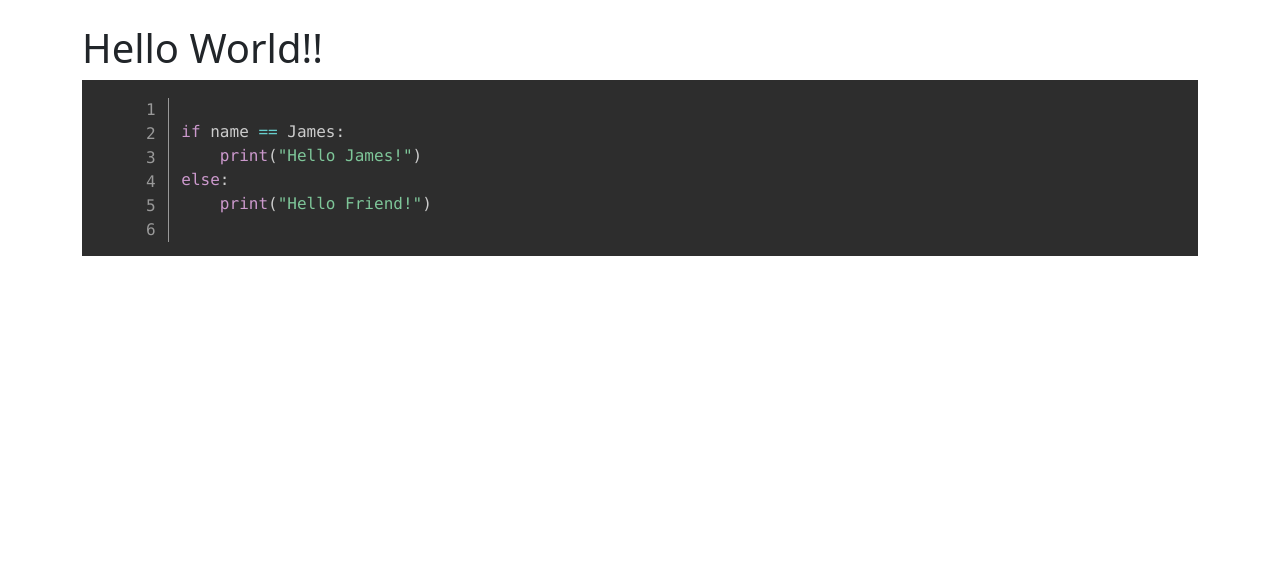
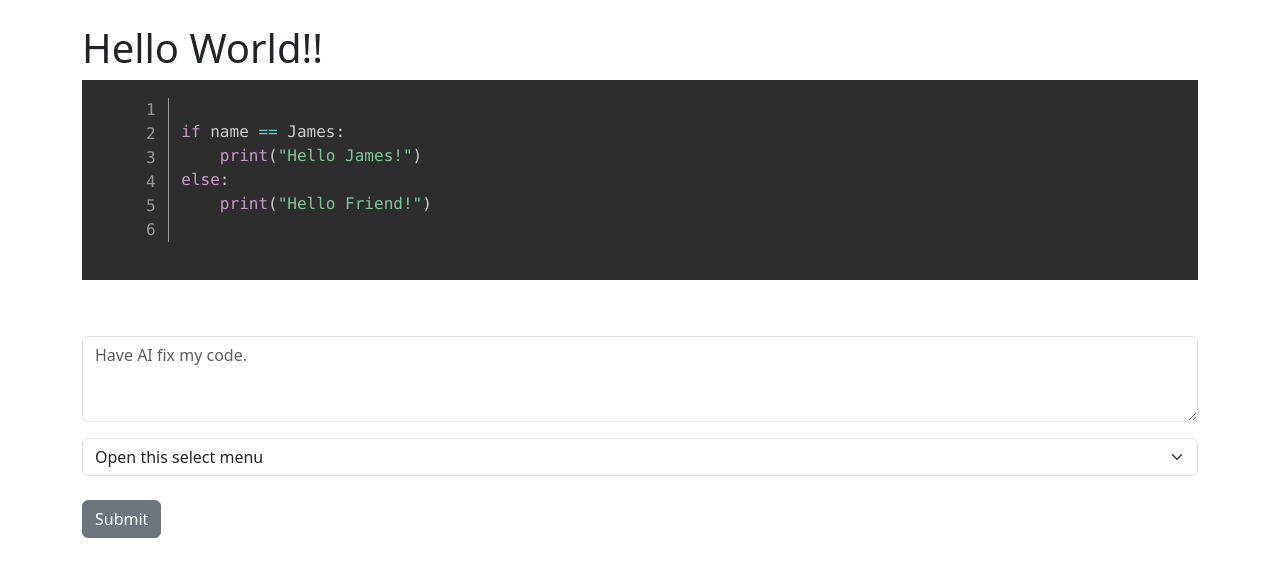
Before and after one commit to J1M4J/Django-AI-Codebot, a Django app: page / in a window 1280 px wide. Shown: the part 56-633 px from the top of the page. Run offline with Django 5.2, Linux system fonts and the light colour scheme.

Commit message:
Added forms to homepage for code AI module.

```diff
--- a/website/templates/home.html
+++ b/website/templates/home.html
@@ -10,5 +10,23 @@
     else:
         print("Hello Friend!")
     </code>
+
 </pre>
+</br></br>
+<form method=POST action="{% url 'home' %}">
+    {%  csrf_token %}
+    <div class="mb-3">
+        <textarea class="form-control" name="code" placeholder="Have AI fix my code." rows="3"></textarea>
+    </div>
+    <div class="mb-4">
+        <select class="form-select" aria-label="Default select example">
+            <option selected>Open this select menu</option>
+            <option value="1">One</option>
+            <option value="2">Two</option>
+            <option value="3">Three</option>
+        </select>
+    </div>
+    <button type="submit" class="btn btn-secondary">Submit</button>
+</form>
+
 {% endblock %}
```
